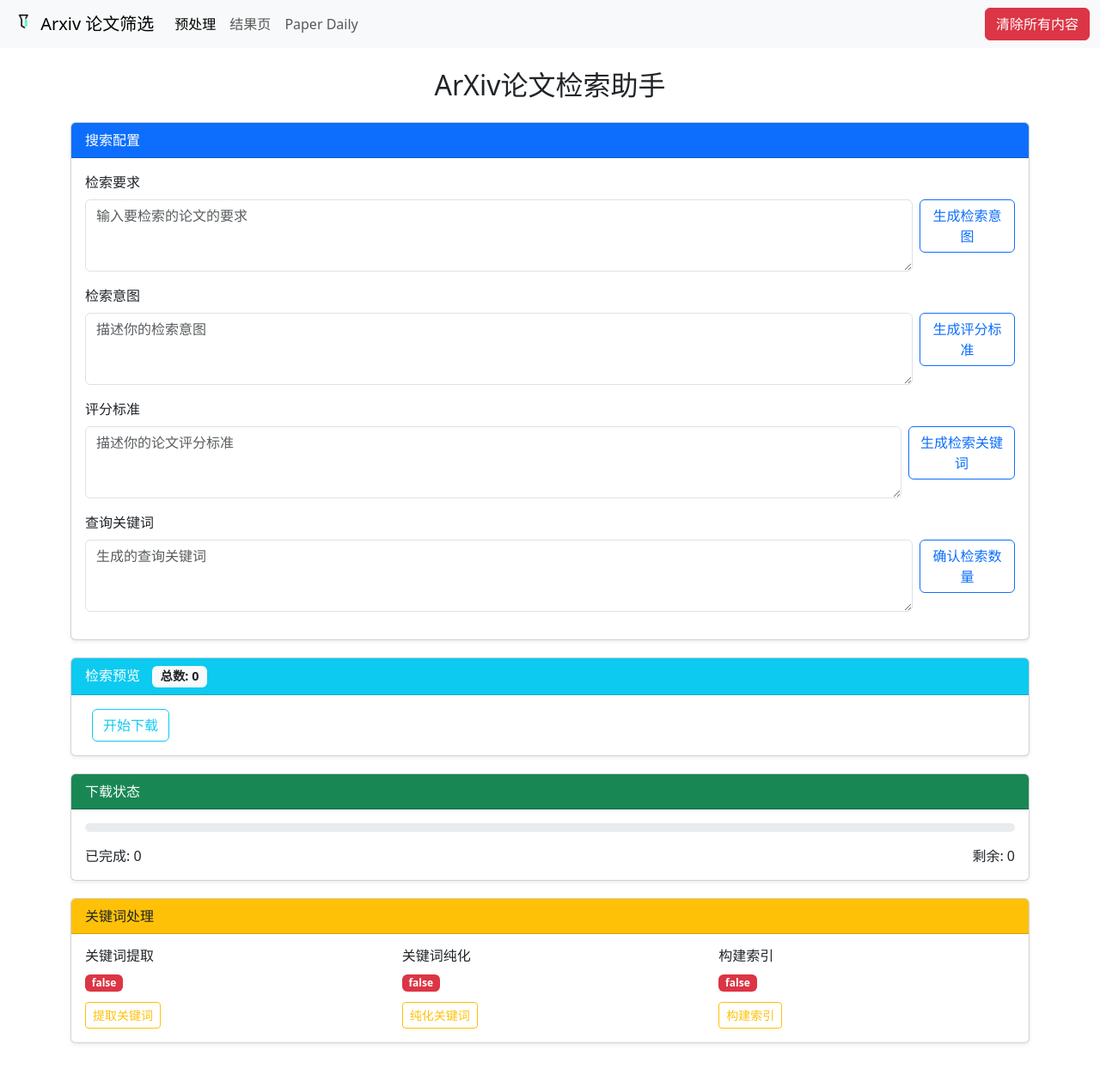
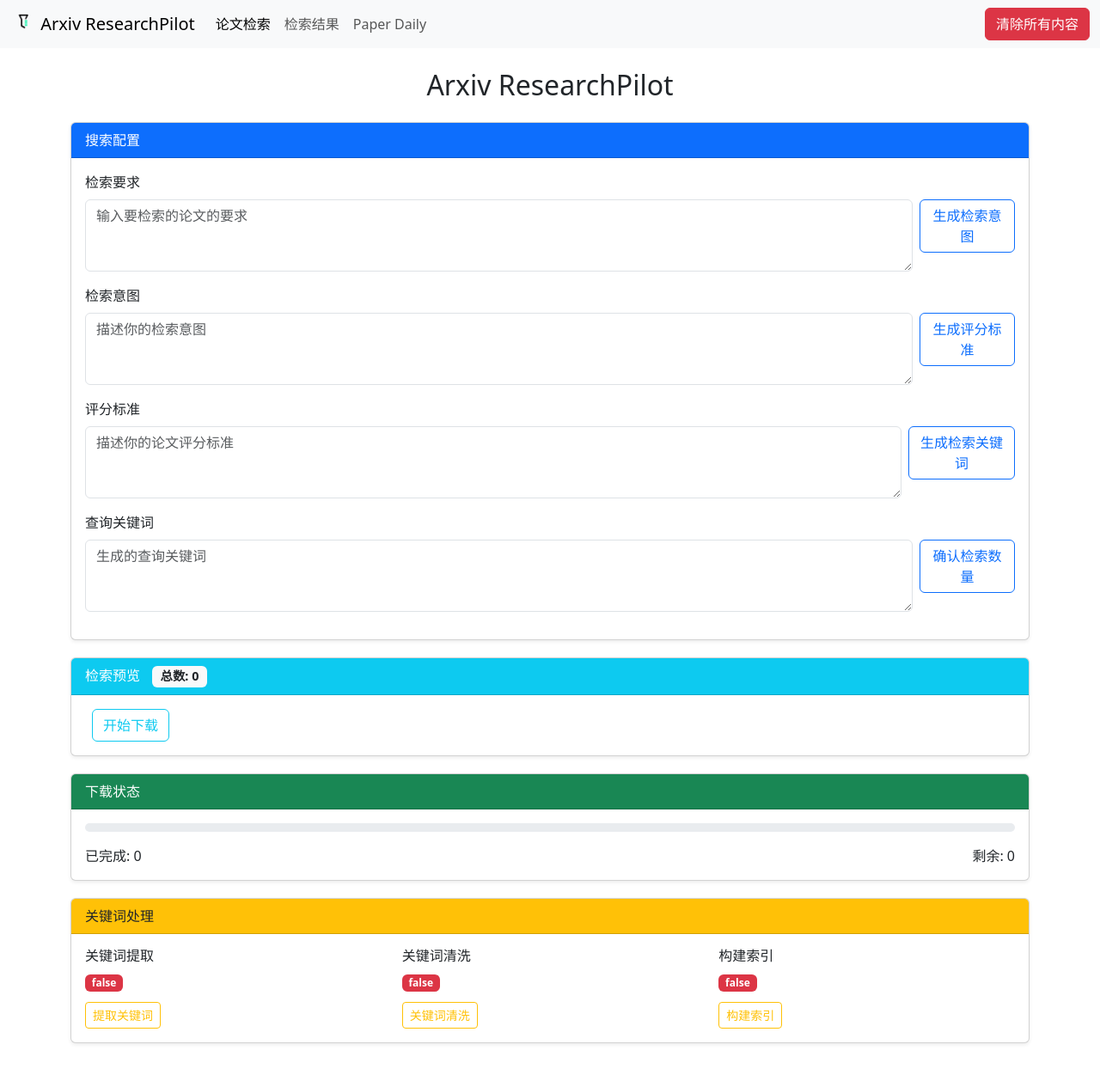
Before and after one commit to yaoqih/arxiv_paper_filter, a Flask app: page / in a window 1280 px wide. Shown: the whole page at 86% size. Run offline with Flask 3, Linux system fonts and the light colour scheme; parts of the project's set-up code (start-up, migrations or seed data) failed here and were passed over; some libraries are stand-ins or nearby versions.

Commit message:
add reedme.md

```diff
--- a/arxiv_search.py
+++ b/arxiv_search.py
@@ -119,7 +119,7 @@
         results_text = soup.find('h1', class_='title').text.strip()
         if 'Showing 'in results_text:
             # 使用字符串处理提取数字
-            total_results = results_text.split('of')[1].split('results')[0].strip()
+            total_results = results_text.split('of')[1].split('results')[0].strip().replace(',', '')
         else:
             total_results = 0
         return int(total_results)
--- a/async_preprocess_utils.py
+++ b/async_preprocess_utils.py
@@ -26,6 +26,7 @@
                     相关技术或方法：有哪些相关的技术或方法可以与这个主题关联？
                     应用场景：在哪些实际应用场景中，这个主题可能会被应用？
                     前沿研究动态：目前在这个领域有哪些前沿研究或新兴趋势？
+                    相关的检索需求：我自己的检索需求不一定准确，除了我的主题之外，还有哪些相关的检索需求？
                     根据以上这些方面，请帮助我形成一个更加具体和全面的检索意图。
                     不用给出具体的检索关键词，只需要一个更加具体和全面的检索意图即可。谢谢！
                 """},
--- a/purify.py
+++ b/purify.py
@@ -116,7 +116,7 @@
                 self.duplicates_save[term] = keep_category
                 self.save_results(duplicates_save=True)
 
-    def find_similar_keywords(self, data: dict, threshold: float = 0.82) -> List[str]:
+    def find_similar_keywords(self, data: dict, threshold: float = 0.8) -> List[str]:
         """查找与给定关键词相似的关键词"""
         inverse_index = self.build_inverse_index(data)
         keywords_all=set(inverse_index.keys())
--- a/templates/index.html
+++ b/templates/index.html
@@ -4,7 +4,7 @@
 <head>
     <meta charset="UTF-8">
     <meta name="viewport" content="width=device-width, initial-scale=1.0">
-    <title>ArXiv论文检索助手
+    <title>Arxiv ResearchPilot
     </title>
     <!-- 引入Bootstrap CSS -->
     <link rel="stylesheet" href="{{ url_for('static', filename='css/bootstrap.min.css') }}">
@@ -55,8 +55,9 @@
     <nav class="navbar navbar-expand-lg bg-body-tertiary">
         <div class="container-fluid">
             <a class="navbar-brand" href="#">
-                <img src="{{ url_for('static', filename='favicon.png') }}"alt="Bootstrap" width="30" height="24" class="d-inline-block align-text-top">
-                Arxiv 论文筛选
+                <img src="{{ url_for('static', filename='favicon.png') }}" alt="Bootstrap" width="30" height="24"
+                    class="d-inline-block align-text-top">
+                Arxiv ResearchPilot
             </a>
             <button class="navbar-toggler" type="button" data-bs-toggle="collapse" data-bs-target="#navbarNav"
                 aria-controls="navbarNav" aria-expanded="false" aria-label="Toggle navigation">
@@ -65,10 +66,10 @@
             <div class="collapse navbar-collapse" id="navbarNav">
                 <ul class="navbar-nav">
                     <li class="nav-item">
-                        <a class="nav-link active" aria-current="page" href="/">预处理</a>
+                        <a class="nav-link active" aria-current="page" href="/">论文检索</a>
                     </li>
                     <li class="nav-item">
-                        <a class="nav-link" href="/filter">结果页</a>
+                        <a class="nav-link" href="/filter">检索结果</a>
                     </li>
                     <li class="nav-item">
                         <a class="nav-link" aria-current="page" href="/outlook">Paper Daily</a>
@@ -80,7 +81,7 @@
         </div>
     </nav>
     <div class="container py-4">
-        <h2 class="text-center mb-4">ArXiv论文检索助手</h2>
+        <h2 class="text-center mb-4">Arxiv ResearchPilot</h2>
         <!-- Toast 提示 -->
         <div class="toast-container position-fixed top-0 end-0 p-3">
             <div id="successToast" class="toast" role="alert" aria-live="assertive" aria-atomic="true">
@@ -195,25 +196,28 @@
                         <div id="update-keywords" class="mt-2">
                             <!-- 动态填充关键词 -->
                         </div>
-                        <button class="btn btn-outline-warning btn-sm mt-2" onclick="sendRequest('label',[], globalConfig.search_preview.total_count * 2, '正在提取关键词....')">
+                        <button class="btn btn-outline-warning btn-sm mt-2"
+                            onclick="sendRequest('label',[], globalConfig.search_preview.total_count * 2, '正在提取关键词....')">
                             <i class="bi bi-arrow-right-circle"></i> 提取关键词
                         </button>
                     </div>
                     <div class="col-md-4">
-                        <h6>关键词纯化</h6>
+                        <h6>关键词清洗</h6>
                         <div id="refined-keywords" class="mt-2">
                             <!-- 动态填充纯化关键词 -->
                         </div>
-                        <button class="btn btn-outline-warning btn-sm mt-2" onclick="sendRequest('purify',[], globalConfig.search_preview.total_count * 2, '正在纯化关键词....')">
-                            <i class="bi bi-arrow-right-circle"></i> 纯化关键词
+                        <button class="btn btn-outline-warning btn-sm mt-2"
+                            onclick="sendRequest('purify',[], globalConfig.search_preview.total_count * 2, '正在清洗关键词....')">
+                            <i class="bi bi-arrow-right-circle"></i> 关键词清洗
                         </button>
                     </div>
                     <div class="col-md-4">
                         <h6>构建索引</h6>
                         <div id="preprocessed-keywords" class="mt-2">
-                            <!-- 动态填充预处理关键词 -->
+                            <!-- 动态填充论文检索关键词 -->
                         </div>
-                        <button class="btn btn-outline-warning btn-sm mt-2" onclick="sendRequest('build_index',[], parseInt(globalConfig.search_preview.total_count/10) ,'正在构建索引')">
+                        <button class="btn btn-outline-warning btn-sm mt-2"
+                            onclick="sendRequest('build_index',[], parseInt(globalConfig.search_preview.total_count/10) ,'正在构建索引')">
                             <i class="bi bi-arrow-right-circle"></i> 构建索引
                         </button>
                     </div>
@@ -223,10 +227,10 @@
 
     </div>
     <script>
-        let globalConfig={}
+        let globalConfig = {}
         function confirmClear() {
             if (confirm('确定要清除所有内容吗？')) {
-                sendRequest('clean',3,"正在清理....");  // 调用清除请求函数
+                sendRequest('clean', [], 3, "正在清理....");  // 调用清除请求函数
             }
         }
         // 定义防抖函数
@@ -295,9 +299,9 @@
             let categoriesHtml = '';
             for (let category in config.search_preview.categories) {
                 categoriesHtml += `
-            <div class="badge bg-secondary me-2 mb-2">
+            <a class="badge bg-secondary me-2 mb-2" href="https://arxiv.org/search/?query=${category}&searchtype=all&source=header" target="_blank">
                 ${category}: ${config.search_preview.categories[category]}
-            </div>
+            </a>
         `;
             }
             $('#categories-container').html(categoriesHtml);
@@ -320,7 +324,7 @@
             let refinedHtml = `<span class="badge ${config.purify ? 'bg-success' : 'bg-danger'} me-1 mb-1">${config.purify}</span>`
             $('#refined-keywords').html(refinedHtml);
 
-            // 更新预处理关键词
+            // 更新论文检索关键词
             let preprocessedHtml = `<span class="badge ${config.build_index ? 'bg-success' : 'bg-danger'} me-1 mb-1">${config.build_index}</span>`
             $('#preprocessed-keywords').html(preprocessedHtml);
 
@@ -336,17 +340,20 @@
 
         // 定期刷新状态
         function refreshStatus() {
-            $.get('/api/get_progress', function (config) {
-                updateUI(config);
-                globalConfig=config;
-            }).then(() => {
-                console.log('状态刷新成功');
+            $.ajax({
+                url: '/api/get_progress',
+                method: 'GET',
+                success: function (config) {
+                    updateUI(config);
+                    globalConfig = config;
+                    console.log('状态刷新成功');
+                },
+                error: function (err) {
+                    console.error('状态刷新失败:', err);
+                }
+            });
+        }
 
-            }).catch(err => {
-                console.error('状态刷新失败:', err);
-            });
-
-        }
         let isInputting = false;
 
         // 输入框变化处理
@@ -433,7 +440,7 @@
             });
         }
 
-        function sendRequest(fieldId, content_ids = [],duration = 5, message = '处理中...') {
+        function sendRequest(fieldId, content_ids = [], duration = 5, message = '处理中...') {
             // content_ids 现在是一个数组
             const contents = {};
 
@@ -456,7 +463,7 @@
                 .then(response => response.json())
                 .then(data => {
                     console.log('Success:', data);
-                    showToastWithCountdown(duration,message);
+                    showToastWithCountdown(duration, message);
                     // 处理响应数据
                 })
         }
@@ -466,4 +473,5 @@
     <!-- 引入jQuery和Bootstrap JS -->
 
 </body>
+
 </html>
```
Also changed, not shown: templates/filter.html (+4 -4 lines), templates/outlook.html (+4 -4 lines), utils/cost_sum.py (added, +17 -0 lines), README.md.
